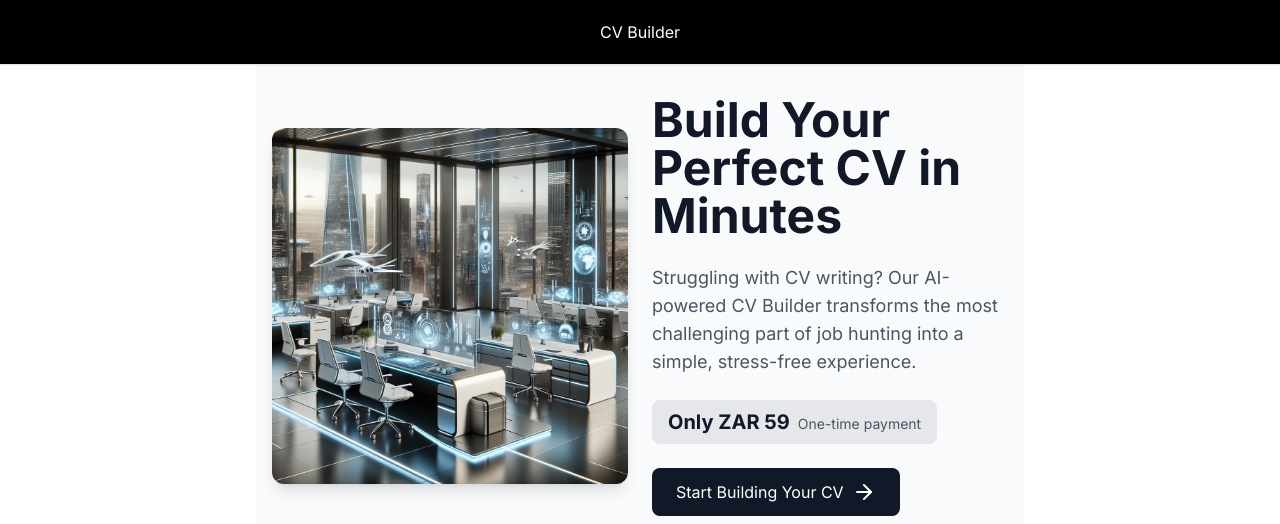
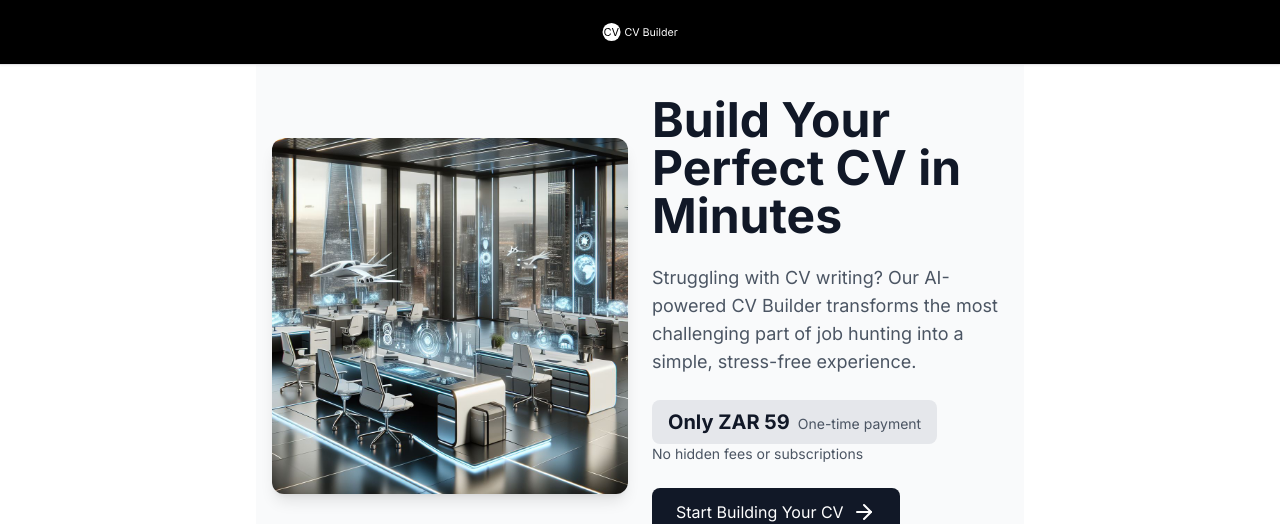
Before and after one commit to rishadomar/cv-builder-website, a Next.js app: page / in a window 1280 px wide. Shown: the top 524 px of the page. Built offline with nearby package versions, Linux system fonts and the light colour scheme; no server answers.

Commit message:
Add Logo to Navbar for google

```diff
--- a/src/app/page.tsx
+++ b/src/app/page.tsx
@@ -32,9 +32,12 @@ export default function Home() {
                     </p>
 
                     {/* Pricing Highlighted */}
-                    <div className='bg-gray-200 inline-block px-4 py-2 rounded-lg'>
-                        <span className='text-gray-900 font-bold text-xl'>Only {formatProductCost()}</span>
-                        <span className='text-gray-600 ml-2 text-sm'>One-time payment</span>
+                    <div>
+                        <div className='bg-gray-200 inline-block px-4 py-2 rounded-lg'>
+                            <span className='text-gray-900 font-bold text-xl'>Only {formatProductCost()}</span>
+                            <span className='text-gray-600 ml-2 text-sm'>One-time payment</span>
+                        </div>
+                        <div className='text-gray-600 text-sm'>No hidden fees or subscriptions</div>
                     </div>
 
                     <div className='flex justify-center lg:justify-start space-x-4'>
--- a/src/components/Logo.tsx
+++ b/src/components/Logo.tsx
@@ -1,13 +1,30 @@
-export function Logo() {
+type LogoProps = {
+    className?: string;
+    width?: number;
+    height?: number;
+};
+
+export function Logo({ className = '', width = 100, height = 60 }: LogoProps) {
     return (
+        <div
+            style={{
+                width: width,
+                height: height
+            }}
+            className={className}
+        >
             <svg
                 xmlns='http://www.w3.org/2000/svg'
                 version='1.1'
                 xmlnsXlink='http://www.w3.org/1999/xlink'
-            width='100%'
-            height='100%'
                 viewBox='0 0 1000 600'
+                preserveAspectRatio='xMidYMid meet'
+                style={{
+                    width: '100%',
+                    height: '100%'
+                }}
             >
+                {' '}
                 <rect width='1000' height='600' x='0' y='0' fill='#000000' />
                 <g>
                     <circle
@@ -29,5 +46,6 @@ export function Logo() {
                     />
                 </g>
             </svg>
+        </div>
     );
 }
--- a/src/components/Navbar.tsx
+++ b/src/components/Navbar.tsx
@@ -5,6 +5,7 @@ import { selectIsLoggedIn } from '@/lib/store/authentication/authenticationSlice
 import StepDrawer from './StepDrawer';
 import ProfileDropdown from './profileDropdown/ProfileDropdown';
 import { useRouter } from 'next/navigation';
+import { Logo } from './Logo';
 
 const Navbar: React.FC = () => {
     const isLoggedIn = useAppSelector(selectIsLoggedIn);
@@ -17,7 +18,7 @@ const Navbar: React.FC = () => {
                     <div className='w-24 flex items-center'>{isLoggedIn && <StepDrawer />}</div>
                     <div className='flex-grow flex justify-center'>
                         <span className='text-white cursor-pointer' onClick={() => router.push('/')}>
-                            CV Builder
+                            {isLoggedIn ? 'CV Builder' : <Logo width={200} height={60} />}
                         </span>
                     </div>
                     <div className='w-24 flex items-center justify-end'>{isLoggedIn && <ProfileDropdown />}</div>
```
Lines whose indentation alone changed are shown as unchanged.
